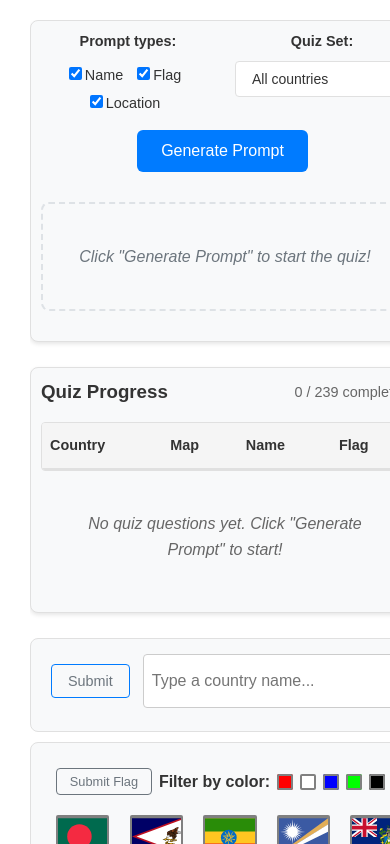
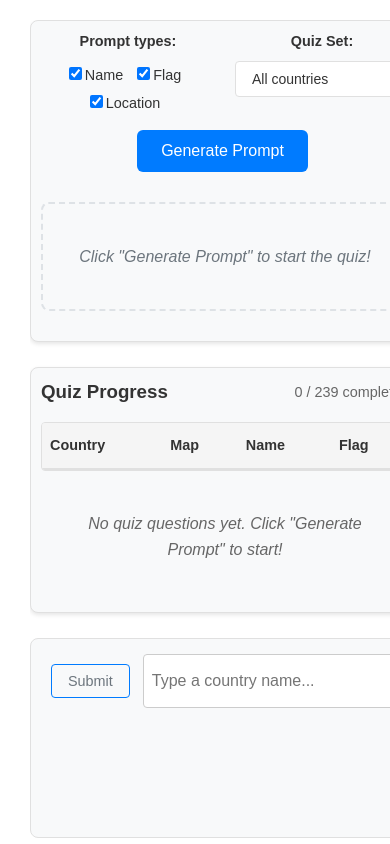
Before and after one commit to derrik-gratz/geography-quiz, a React (Vite) app: page / in a window 390 px wide. Shown: the top 844 px of the page. Built offline with nearby package versions, Linux system fonts and the light colour scheme.

Commit message:
init mobile sizing

```diff
--- a/src/App.css
+++ b/src/App.css
@@ -94,6 +94,7 @@
   box-shadow: 0 2px 4px var(--shadow-color);
   display: flex;
   flex-direction: column;
+  max-height: 500px;
   gap: 2px;
 }
 
@@ -112,17 +113,11 @@
   display: flex;
   gap: 15px;
   height: 200px; /* Fixed height for input controls */
-}
-
-.text-input-container,
-.flag-input-container {
-  flex: 1; /* Equal width */
-  display: flex;
-  flex-direction: column;
+  max-height: 500px;
 }
 
 .text-input-container {
-  min-width: 0; /* Allow text input to shrink */
+  min-width: 200px; /* Allow text input to shrink */
   background: var(--background-secondary);
   border: 1px solid var(--border-color);
   border-radius: 8px;
```
